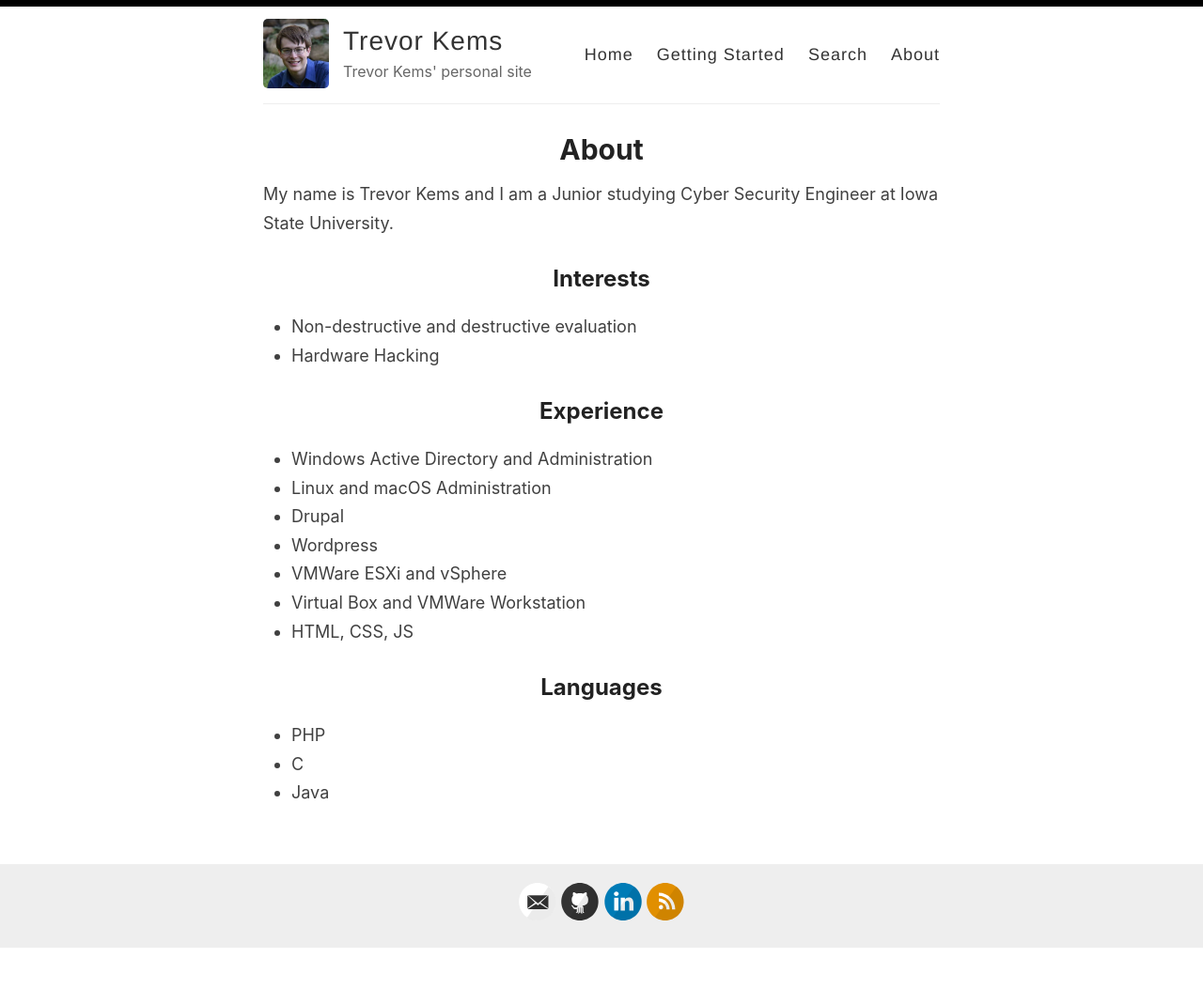
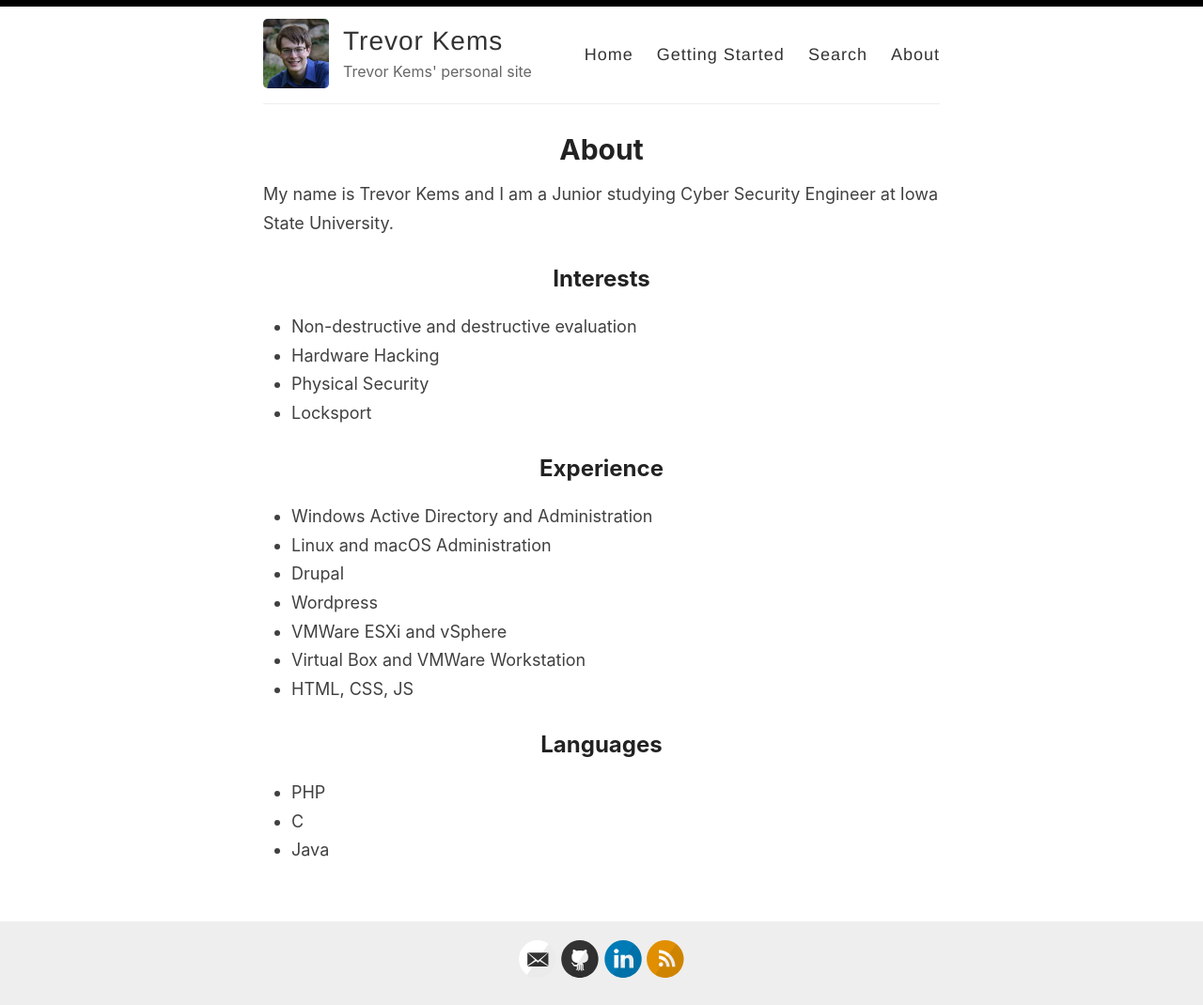
Before and after one commit to TKems/tkems.github.io, a Jekyll site: the page built from _pages/about.md, in a window 1280 px wide. Shown: the whole page at 94% size. Built offline with Jekyll 4.4.1, drawn with Linux system fonts in a browser that asks for light colours; before the commit the page ends 1009 px from its top, so only the background shows below that.

Commit message:
More about page updates

```diff
--- a/_pages/about.md
+++ b/_pages/about.md
@@ -9,6 +9,8 @@ My name is Trevor Kems and I am a Junior studying Cyber Security Engineer at Iow
 
 - Non-destructive and destructive evaluation
 - Hardware Hacking
+- Physical Security
+- Locksport
 
 ## Experience
 
```
